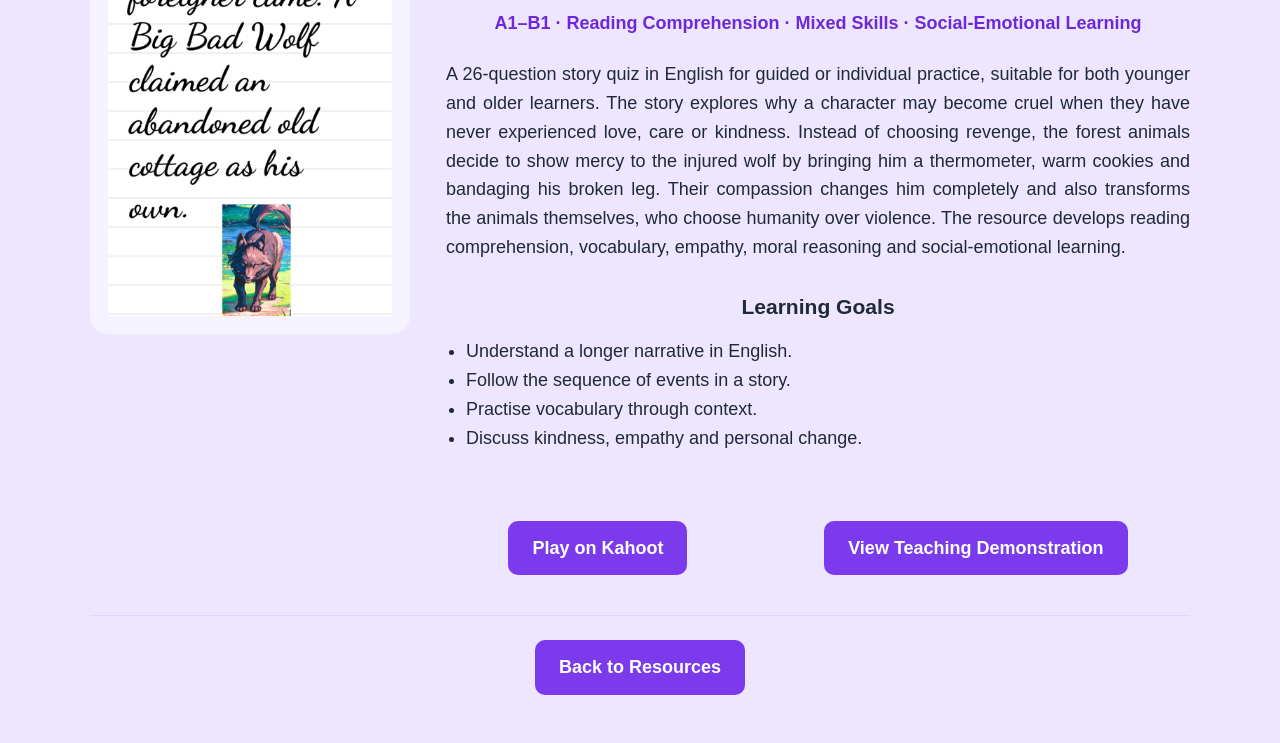
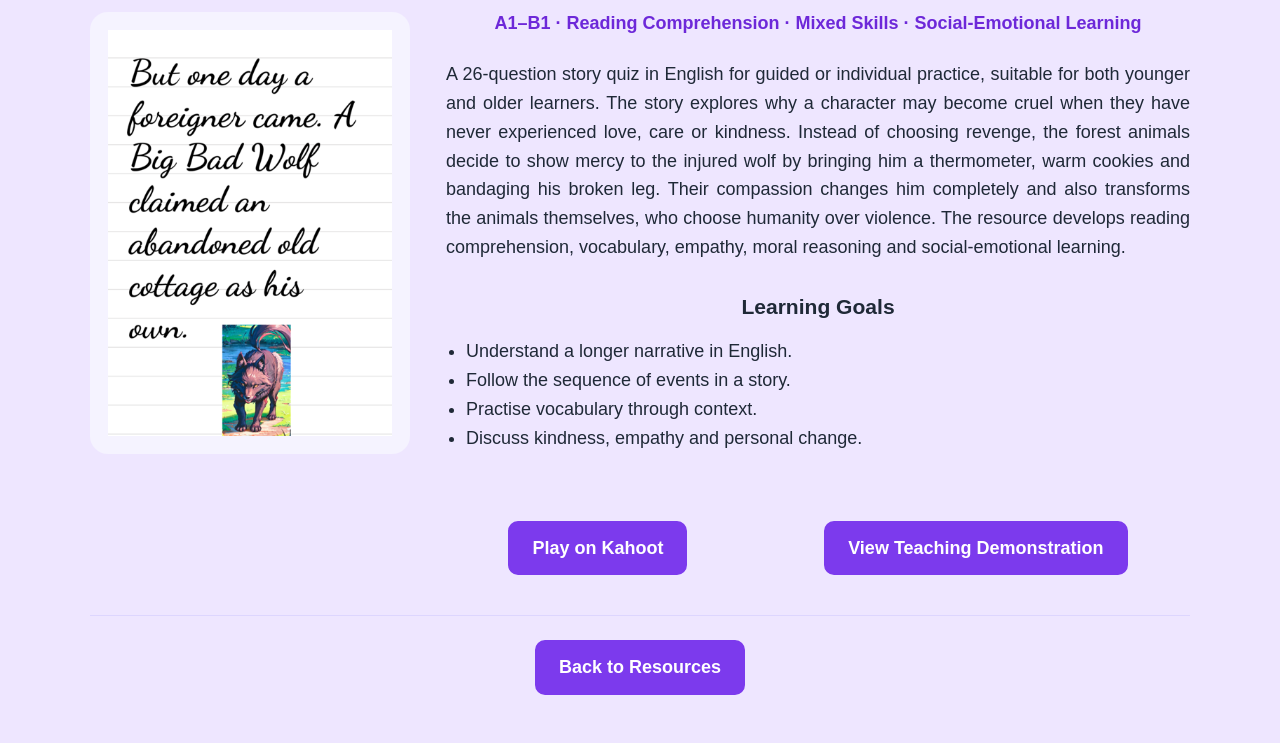
Before and after one commit to KamiBosh2025/kamis-gamified-english-resources, a website built with Vite: page big-bad-wolf.html in a window 1280 px wide. Shown: the part 402-1145 px from the top of the page. Built offline with nearby package versions, Linux system fonts and the light colour scheme; no server answers.

Commit message:
Center Big Bad Wolf image without affecting other pages

```diff
--- a/big-bad-wolf.html
+++ b/big-bad-wolf.html
@@ -7,7 +7,7 @@
     <link rel="stylesheet" href="/src/style.css" />
   </head>
 
-  <body>
+<body class="big-bad-wolf-page">
     <header class="site-header">
       <div class="container">
         <h1>Kami's Gamified English Resources</h1>
--- a/src/style.css
+++ b/src/style.css
@@ -1672,3 +1672,7 @@ button {
   text-align: center;
 }
 /* END RESOURCE DESCRIPTION CENTER */
+
+.big-bad-wolf-page .resource-details-image-wrap {
+  align-self: center;
+}
```
